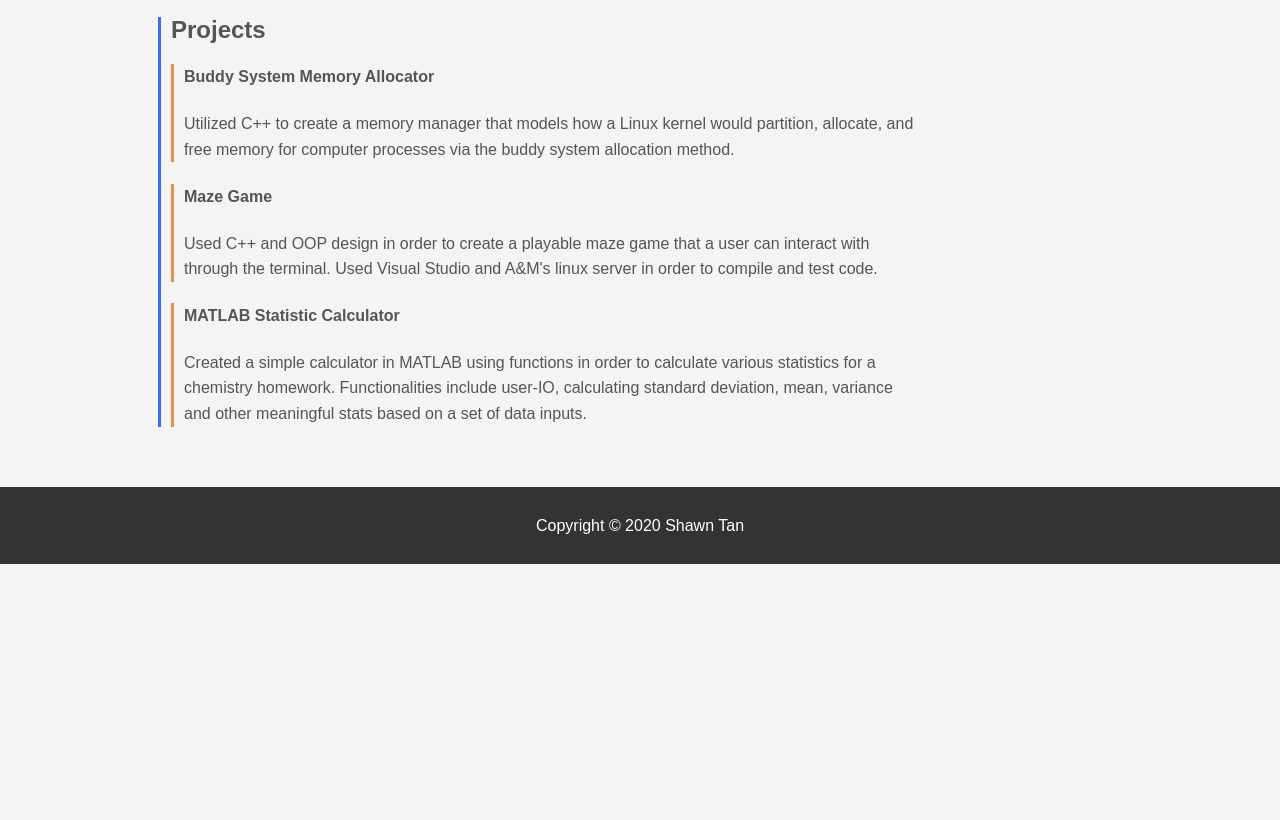
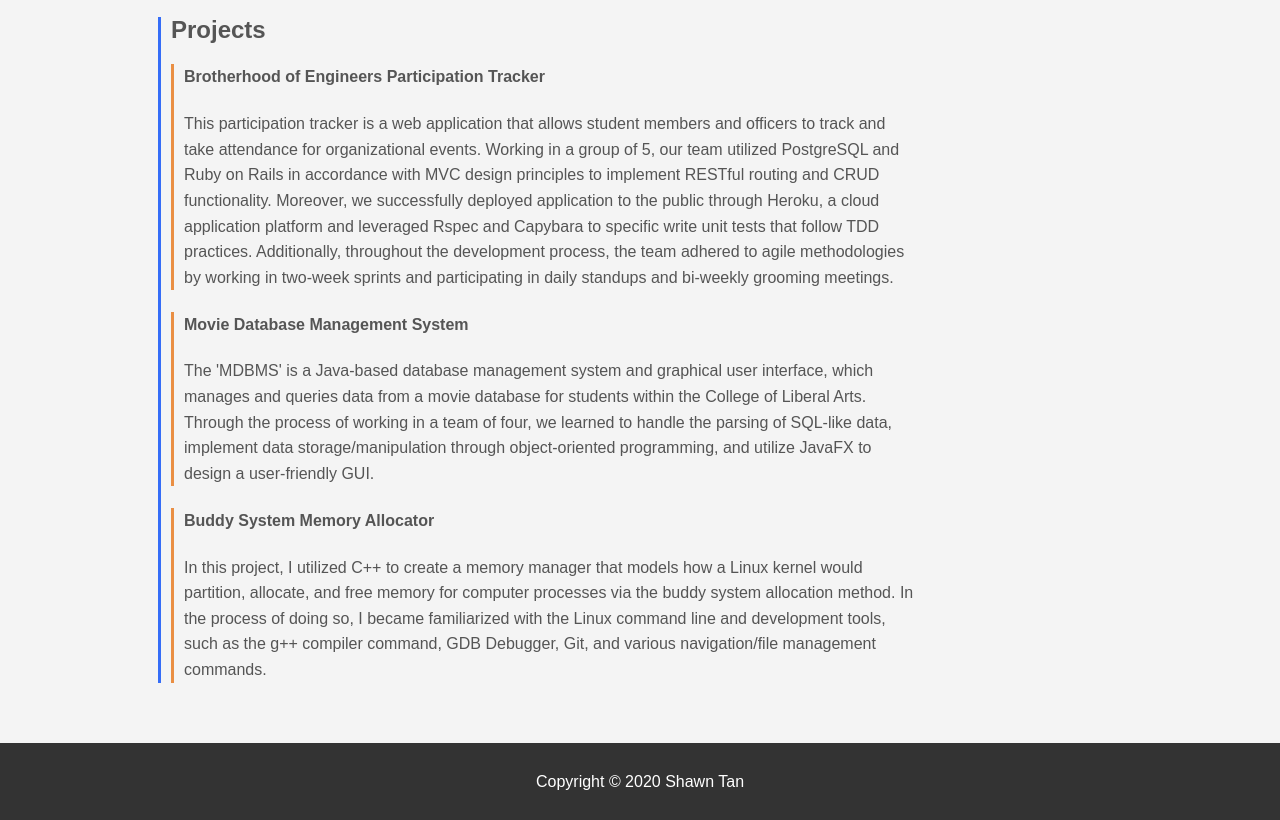
Before and after one commit to stanimals21/personal-website, a plain HTML site: page portfolio.html in a window 1280 px wide. Shown: the part 553-1373 px from the top of the page. Before the commit the page ends 1117 px from the top, so only its background shows below. Drawn offline with Linux system fonts and the light colour scheme.

Commit message:
updated portfolio with recent projects

```diff
--- a/portfolio.html
+++ b/portfolio.html
@@ -49,24 +49,31 @@
 			</section>
 
             <section class="sub"><h2>Projects</h2>
-				<section class="proj"><h1>Buddy System Memory Allocator</h1>
-					<p>	Utilized C++ to create a memory manager that models how a Linux kernel would partition, allocate, and free memory for computer processes
-						via the buddy system allocation method.</p>
-				</section>
 
-				<section class="proj"><h1>Maze Game</h1>
-					<p>	Used C++ and OOP design in order to create a playable maze game that a user can interact with through
-						the terminal. Used Visual Studio and A&M's linux server in order to compile and test code.
+				<section class="proj"><h1>Brotherhood of Engineers Participation Tracker</h1>
+					<p>	This participation tracker is a web application that allows student members and officers to track and take attendance for organizational events.
+                        Working in a group of 5, our team utilized PostgreSQL and Ruby on Rails in accordance with MVC design principles to implement RESTful routing and
+                        CRUD functionality. Moreover, we successfully deployed application to the public through Heroku, a cloud application platform and
+                        leveraged Rspec and Capybara to specific write unit tests that follow TDD practices. Additionally, throughout the development process, the team
+                        adhered to agile methodologies by working in two-week sprints and participating in daily standups and bi-weekly
+                        grooming meetings.
 					</p>
 				</section>
 
-				<section class="proj"><h1>MATLAB Statistic Calculator</h1>
+				<section class="proj"><h1>Movie Database Management System</h1>
 					<p>
-						Created a simple calculator in MATLAB using functions in order to calculate various statistics for a
-						chemistry homework. Functionalities include user-IO, calculating standard deviation, mean, variance
-						and other meaningful stats based on a set of data inputs.
+                        The 'MDBMS' is a Java-based database management system and graphical user interface, which manages and queries data from a movie
+                        database for students within the College of Liberal Arts. Through the process of working in a team of four, we learned to handle the parsing of SQL-like data, implement data storage/manipulation through
+                        object-oriented programming, and utilize JavaFX to design a user-friendly GUI.
 					</p>
-				</section>
+                </section>
+
+                <section class="proj"><h1>Buddy System Memory Allocator</h1>
+                    <p>	In this project, I utilized C++ to create a memory manager that models how a Linux kernel would partition, allocate, and free memory
+                        for computer processes via the buddy system allocation method. In the process of doing so, I became familiarized with the Linux command line and development tools, such as the g++ compiler command, GDB
+                        Debugger, Git, and various navigation/file management commands.</p>
+                </section>
+
         	</section>
 	</div>
 
```
